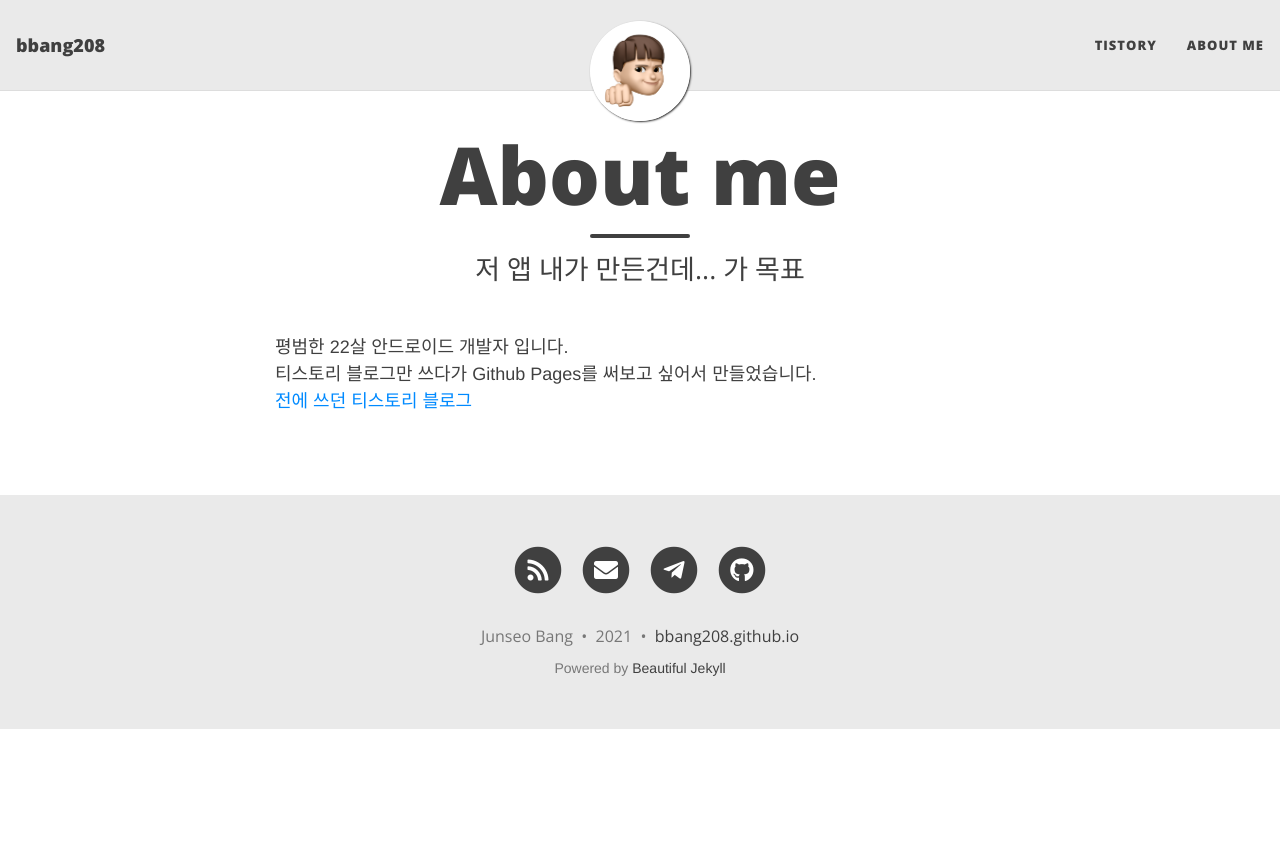
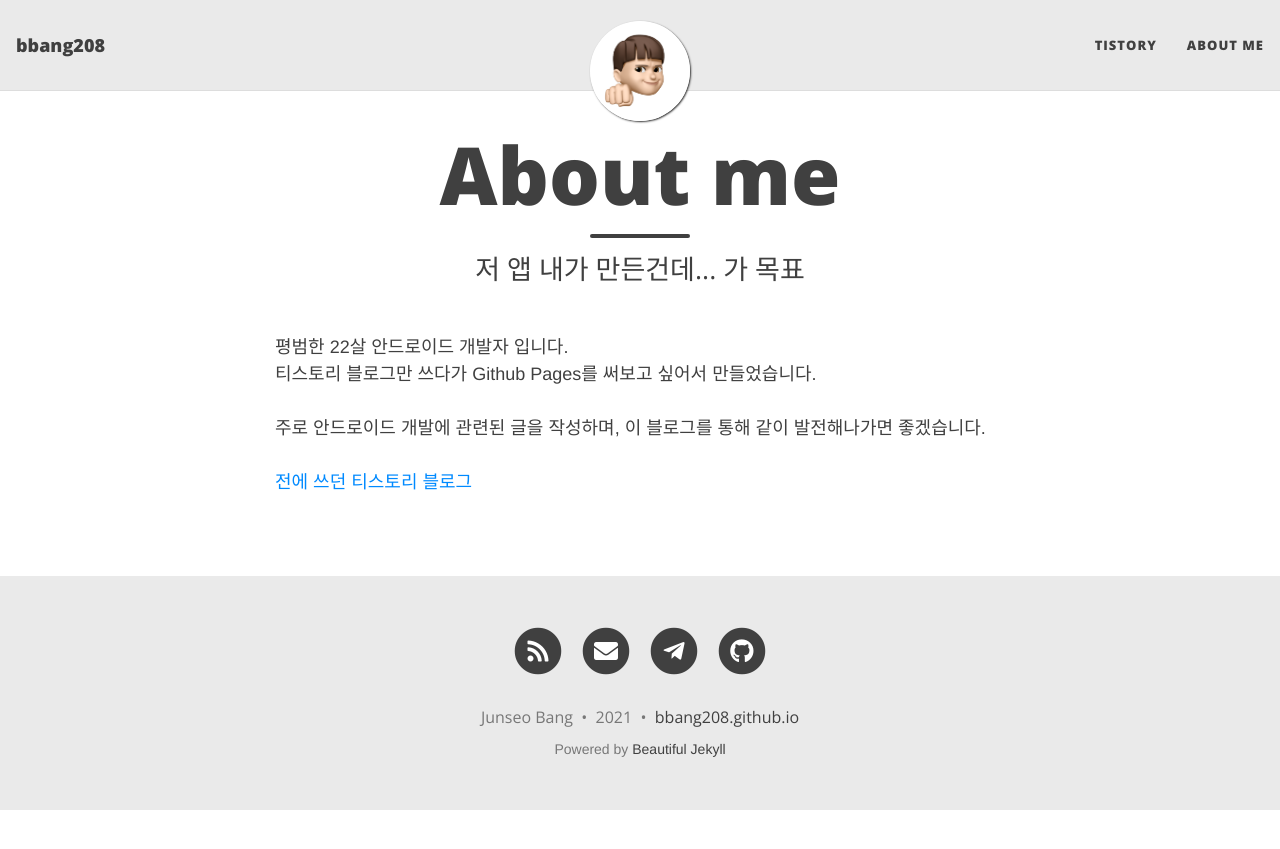
Before and after one commit to bbang208/bbang208.github.io, a Jekyll site: the page built from aboutme.md, in a window 1280 px wide. Shown: the top 849 px of the page. Built offline with Jekyll 4.4.1, drawn with Linux system fonts in a browser that asks for light colours; nearby versions of some CDN libraries.

```diff
--- a/aboutme.md
+++ b/aboutme.md
@@ -6,6 +6,7 @@ tags: [aboutme]
 ---
 
 평범한 22살 안드로이드 개발자 입니다.<br>
-티스토리 블로그만 쓰다가 Github Pages를 써보고 싶어서 만들었습니다.
-<br>
+티스토리 블로그만 쓰다가 Github Pages를 써보고 싶어서 만들었습니다.<br><br>
+주로 안드로이드 개발에 관련된 글을 작성하며, 이 블로그를 통해 같이 발전해나가면 좋겠습니다.
+<br><br>
 [전에 쓰던 티스토리 블로그](https://devsoboro.tistory.com)
```
Also changed, not shown: _posts/#2021-11-12-high-order-function.md (added, +9 -0 lines).
